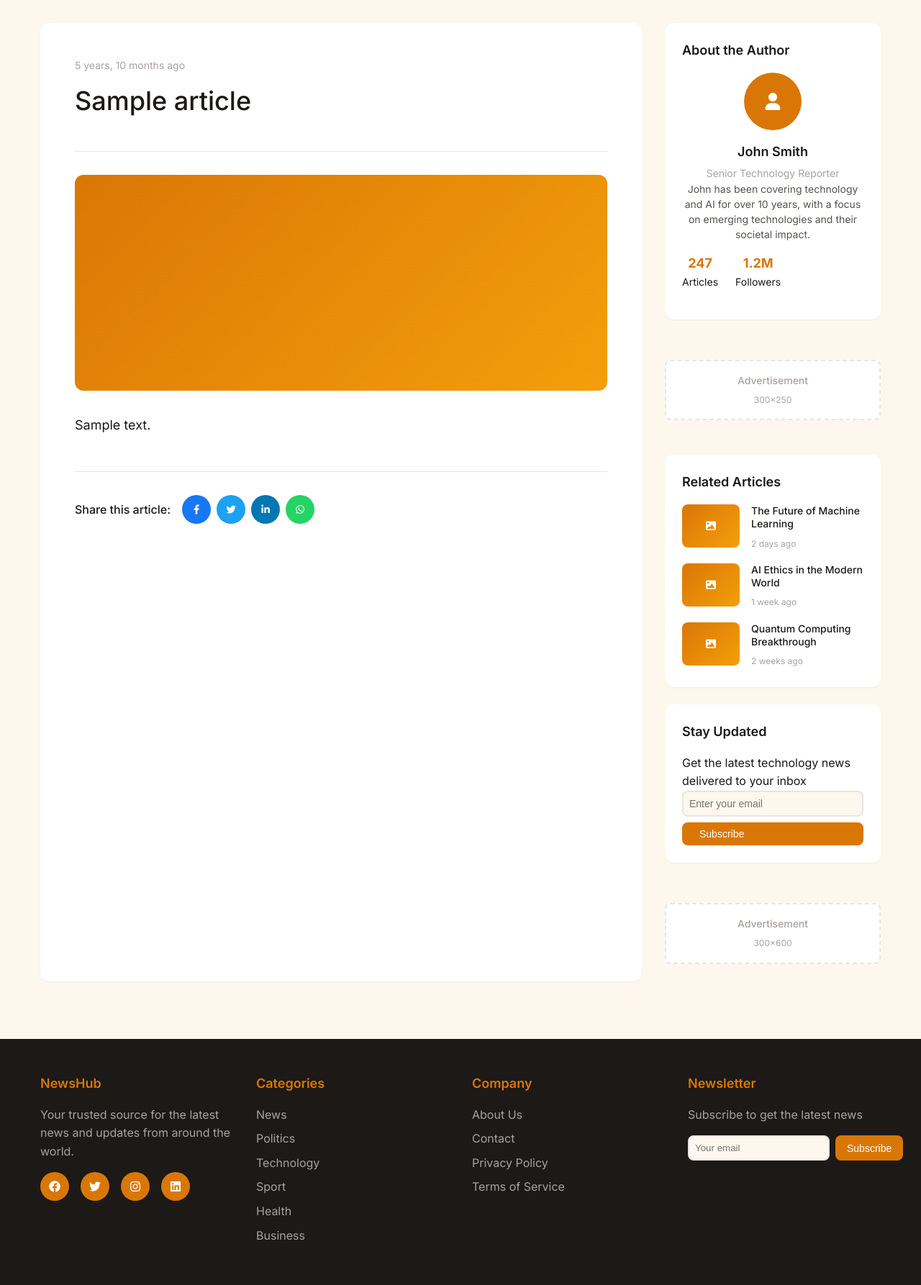
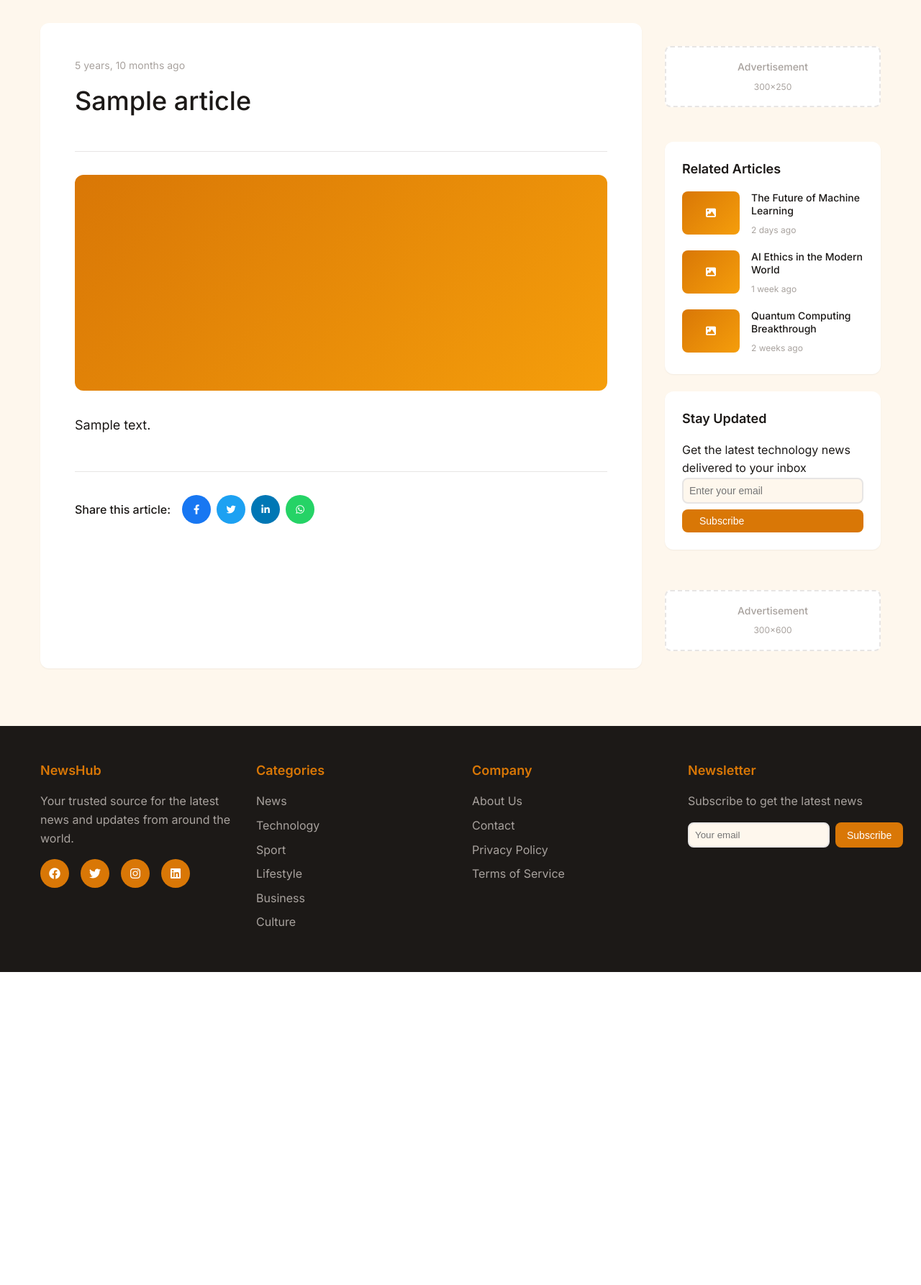
Before and after one commit to shuly69/newsproject, a Django app: a page that uses newsproject/templates/base.html in a window 1280 px wide. Shown: the part 114-1900 px from the top of the page at 72% size. After the commit the page ends 1465 px from the top, so only its background shows below. Run offline with Django 5.2, Linux system fonts and the light colour scheme; tables that the repository leaves empty hold one stand-in row (values such as "Sample post").

Commit message:
Update author display logic to check 'is_staff' attribute and enhance article metadata presentation

```diff
--- a/newsproject/templates/articles/article.html
+++ b/newsproject/templates/articles/article.html
@@ -68,7 +68,7 @@
                 <!-- Sidebar -->
                 <aside class="article-sidebar">
                     <!-- Author Bio -->
-                     {% if article.user.name != 'admin' %}
+                     {% if not article.user.is_staff %}
                     <div class="sidebar-widget author-bio">
                         <h4>About the Author</h4>
                         <div class="author-card">
@@ -76,9 +76,9 @@
                                 <i class="fas fa-user"></i>
                             </div>
                             <div class="author-info-detailed">
-                                <h5>John Smith</h5>
-                                <p class="author-title">Senior Technology Reporter</p>
-                                <p class="author-description">John has been covering technology and AI for over 10 years, with a focus on emerging technologies and their societal impact.</p>
+                                <h5>{{article.user.name}}</h5>
+                                <p class="author-title">Senior {{article.user.specialization}} Reporter</p>
+                                <p class="author-description">{{article.user.bio}}</p>
                                 <div class="author-stats">
                                     <span class="stat">
                                         <strong>247</strong> Articles
--- a/newsproject/templates/articles/category.html
+++ b/newsproject/templates/articles/category.html
@@ -111,7 +111,7 @@
                                 <h2>{{main_article.title}}</h2>
                                 <p>{{main_article.excerpt}}</p>
                                 <div class="article-meta">
-                                    <span class="author">{% if main_article.user != 'admin' %}{{main_article.user.username}}{% endif %}</span>
+                                    <span class="author">{% if not article.user.is_staff %}{{main_article.user.username}}{% endif %}</span>
                                     <span class="date">{{main_article.published_date|timesince}} ago</span>
                                     <!-- <span class="views">2.3K views</span> -->
                                 </div>
--- a/newsproject/templates/articles/search.html
+++ b/newsproject/templates/articles/search.html
@@ -21,9 +21,9 @@
                     </div>
                     <div class="result-content">
                         <h3><a href="article.html?id=${article.title}">{{article.title}}</a></h3>
-                        <p>description</p>
+                        <p>{{article.excerpt}}</p>
                         <div class="result-meta">
-                            <span class="author"><i class="fas fa-user"></i> {% if article.user.name != 'admin' %}{{article.user.username}}{% endif %}</span>
+                            <span class="author"><i class="fas fa-user"></i> {% if not article.user.is_staff %}{{article.user.username}}{% endif %}</span>
                             <span class="date"><i class="fas fa-clock"></i> {{ article.published_date|timesince}} ago</span>
                             <!-- <span class="views"><i class="fas fa-eye"></i> 130 views</span> -->
                         </div>
--- a/newsproject/templates/base.html
+++ b/newsproject/templates/base.html
@@ -117,12 +117,11 @@
                 <div class="footer-section">
                     <h4>Categories</h4>
                     <ul>
-                        <li><a href="{% url 'home' %}" class="active">News</a></li>
-                        <li><a href="{% url 'category' 'politics' %}">Politics</a></li>
-                        <li><a href="{% url 'category' 'technology' %}">Technology</a></li>
-                        <li><a href="{% url 'category' 'sport' %}">Sport</a></li>
-                        <li><a href="{% url 'category' 'health' %}">Health</a></li>
-                        <li><a href="{% url 'category' 'business' %}">Business</a></li>
+                        {% with category_list="news,technology,sport,lifestyle,business,culture" %}
+                        {% for category in category_list|split:"," %}
+                        <li ><a  href="{% url 'category' category %}">{{category|capfirst}}</a></li>
+                        {% endfor %}
+                        {% endwith %}
                     </ul>
                 </div>
                 <div class="footer-section">
```
